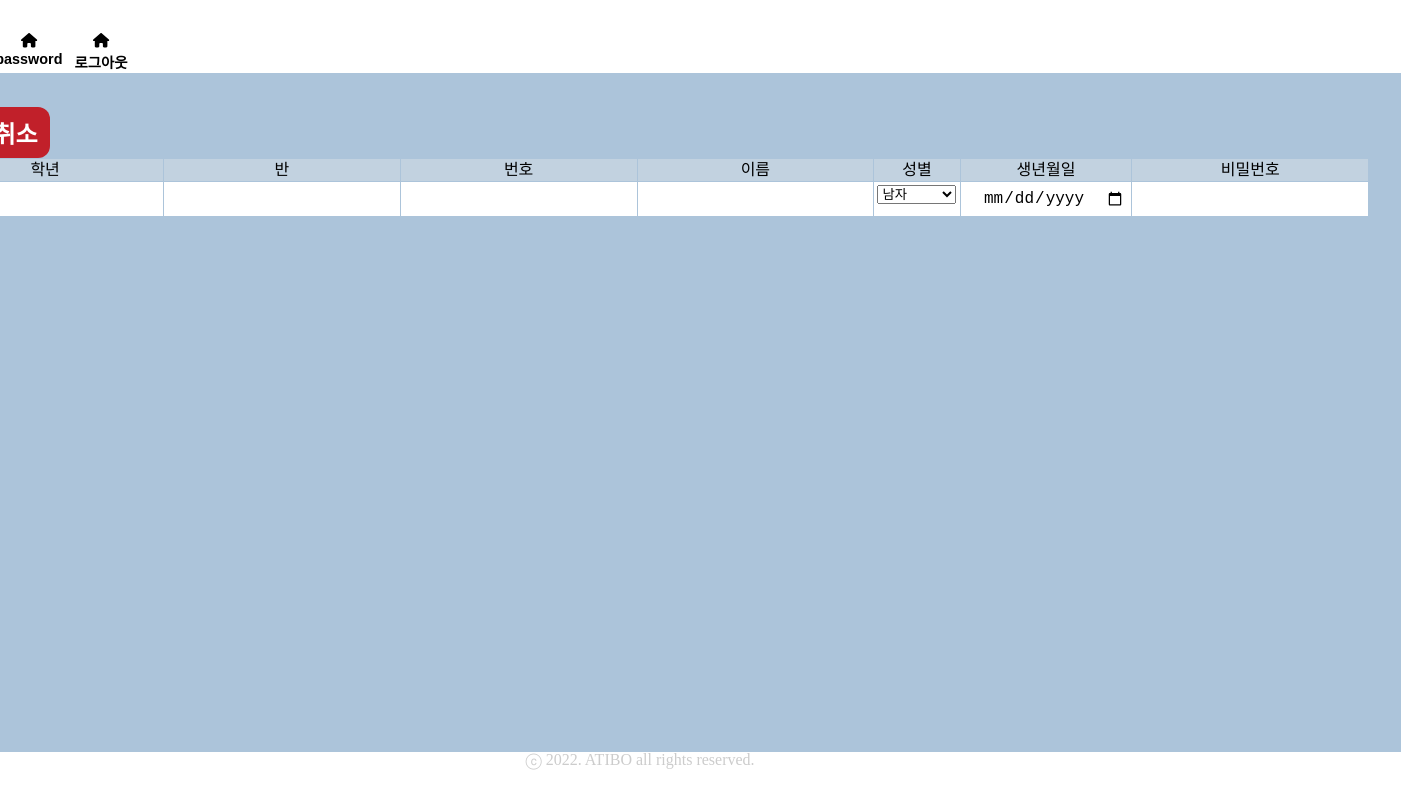
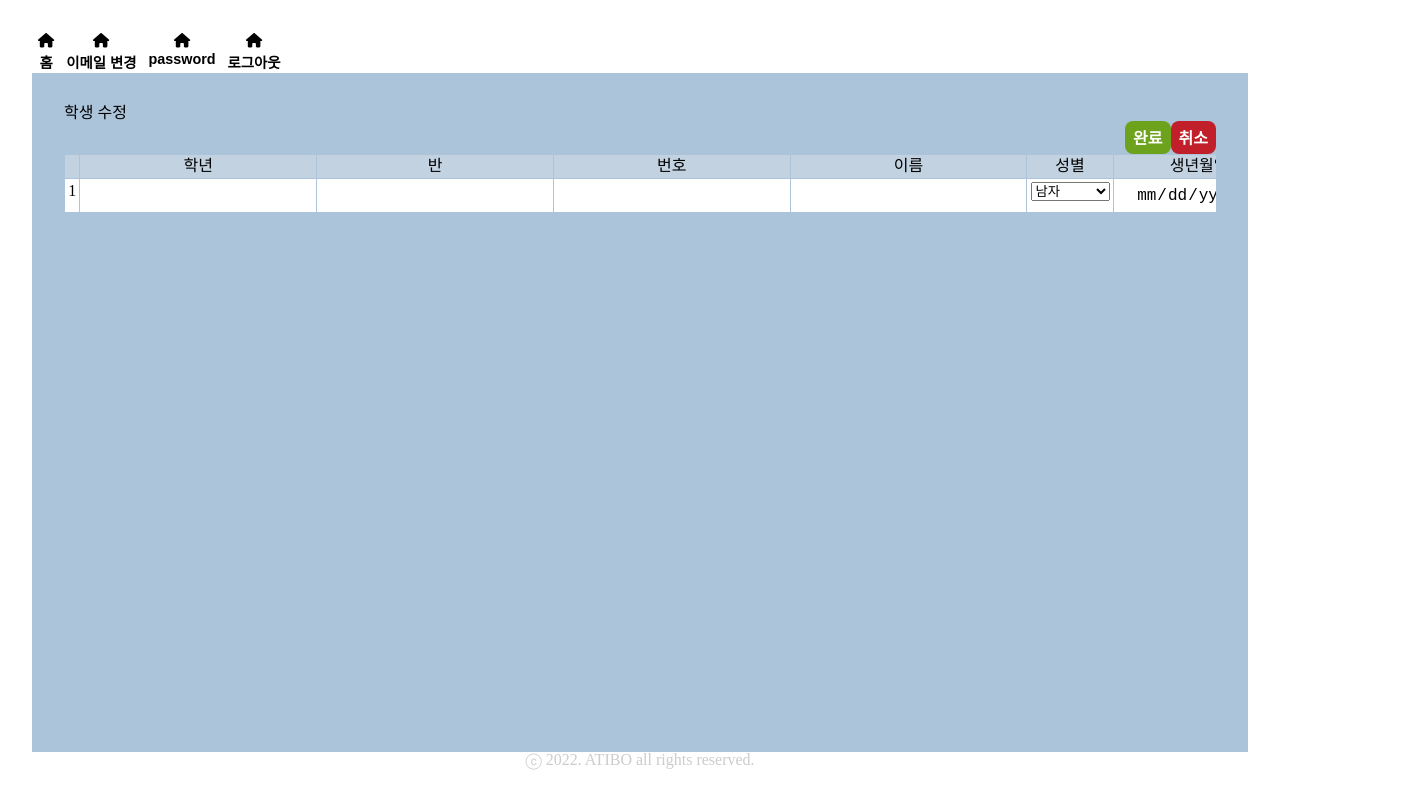
Before and after one commit to student-inbody-kiosk/ATIBO, a Vue app in the folder frontend/: page /admin/student/update in a window 1280 px wide. Shown: the whole page, 1401 px wide, since content can reach past the window. Built offline with nearby package versions, Linux system fonts and the light colour scheme; no server answers.

Commit message:
FE:style: admin student CRUD pages

```diff
--- a/frontend/src/components/admin/AdmLayout.vue
+++ b/frontend/src/components/admin/AdmLayout.vue
@@ -32,7 +32,7 @@ body {
 
 .admin-container__main {
     display: flex;
-    align-items: center;
+    // align-items: center;
     justify-content: center;
     padding: 2rem;
     background-color: $admin-secondary;
--- a/frontend/src/components/admin/StudentDetailDataLabel.vue
+++ b/frontend/src/components/admin/StudentDetailDataLabel.vue
@@ -16,6 +16,11 @@
 </template>
 
 <style lang="scss" scoped>
+thead {
+    @include z-index(label);
+    position: sticky;
+    top: 0;
+}
 .student-data-label {
     background-color: $admin-tertiary;
 }
--- a/frontend/src/components/admin/StudentDetailInput.vue
+++ b/frontend/src/components/admin/StudentDetailInput.vue
@@ -27,12 +27,12 @@ const sexData = ref(props.student.sex);
 <template>
     <tr>
         <td class="student-data-input__content">
-            <span v-if="!isCreate">{{ index + 1 }}</span>
             <VIconButton
                 v-if="isCreate"
                 @click="$emit('delete-student', index)">
                 <font-awesome-icon icon="circle-minus" color="red" />
             </VIconButton>
+            <span v-else>{{ index + 1 }}</span>
         </td>
         <td class="student-data-input__content">
             <VInput
--- a/frontend/src/views/admin/AdmAttendView.vue
+++ b/frontend/src/views/admin/AdmAttendView.vue
@@ -79,7 +79,6 @@ const handleSubmit = function searchAttendance() {
                 <VButton
                     text="조회"
                     color="admin-primary"
-                    size="md"
                     @click="handleSubmit" />
             </div>
         </section>
--- a/frontend/src/views/admin/AdmSchoolView.vue
+++ b/frontend/src/views/admin/AdmSchoolView.vue
@@ -205,7 +205,6 @@ const dummy = {
                     <VButton
                         text="수정"
                         color="admin-primary"
-                        size="sm"
                         @click="handleUpdateClick" />
                 </div>
             </section>
--- a/frontend/src/views/admin/AdmStudentCreateView.vue
+++ b/frontend/src/views/admin/AdmStudentCreateView.vue
@@ -57,17 +57,12 @@ const handleCreateClick = function createStudent() {
 
 <template>
     <div class="admin-student-create">
-        <div class="admin-student__header">학생 등록</div>
-        <section class="admin-student-create">
-            <VButton
-                text="+ 추가"
-                color="green"
-                size="md"
-                @click="handleAddClick" />
+        <div>학생 등록</div>
+        <section class="admin-student-create__buttons">
+            <VButton text="+ 추가" color="green" @click="handleAddClick" />
             <VButton
                 text="등록"
                 color="admin-primary"
-                size="md"
                 @click="handleCreateClick" />
         </section>
 
@@ -81,6 +76,7 @@ const handleCreateClick = function createStudent() {
                         :key="index"
                         :index="index"
                         :student="student"
+                        :isCreate="true"
                         @update-input="handleInput"
                         @delete-student="handleDeleteClick" />
                 </tbody>
@@ -90,20 +86,21 @@ const handleCreateClick = function createStudent() {
 </template>
 
 <style lang="scss" scoped>
+.admin-student-create {
+    display: grid;
+    grid-template-columns: 1fr;
+    grid-template-rows: auto auto minmax(0, 1fr);
+}
+
+.admin-student-create__buttons {
+    display: flex;
+    justify-content: flex-end;
+}
 .admin-student-create-list {
-    height: 36rem;
     overflow: auto;
 }
 
 .admin-student-create-list__table {
     width: 100%;
 }
-.admin-student-create-list__table__head {
-    tr,
-    th {
-        @include z-index(label);
-        position: sticky;
-        top: 0;
-    }
-}
 </style>
--- a/frontend/src/views/admin/AdmStudentDeleteView.vue
+++ b/frontend/src/views/admin/AdmStudentDeleteView.vue
@@ -41,20 +41,14 @@ const handleDeleteClick = function deleteStudent() {
 
 <template>
     <div class="admin-student-delete">
-        <section class="admin-student__header">
-            <div>학생 삭제</div>
-            <VButton
-                text="삭제"
-                color="red"
-                size="md"
-                @click="handleDeleteClick" />
-        </section>
+        <div>학생 삭제</div>
+
+        <VButton text="삭제" color="red" @click="handleDeleteClick" />
 
         <section class="admin-student-list">
-            <table class="admin-student-list__table">
-                <StudentDetailDataLabel
-                    class="admin-student-list__table__head" />
-                <tbody class="admin-student-list__table__body">
+            <table>
+                <StudentDetailDataLabel />
+                <tbody>
                     <StudentDetailData
                         v-for="(data, index) in students"
                         :isDelete="true"
@@ -74,29 +68,18 @@ const handleDeleteClick = function deleteStudent() {
     </div>
 </template>
 
-<style lang="scss">
+<style lang="scss" scoped>
 .admin-student-delete {
-    width: 100%;
-}
-
-.admin-student__header {
-    display: flex;
+    display: grid;
+    grid-template-columns: 1fr;
+    grid-template-rows: auto auto minmax(0, 1fr);
 }
 
 .admin-student-list {
-    height: 40rem;
     overflow: auto;
 }
 
-.admin-student-list__table {
+table {
     width: 100%;
 }
-.admin-student-list__table__head {
-    tr,
-    th {
-        @include z-index(label);
-        position: sticky;
-        top: 0;
-    }
-}
 </style>
--- a/frontend/src/views/admin/AdmStudentUpdateView.vue
+++ b/frontend/src/views/admin/AdmStudentUpdateView.vue
@@ -61,25 +61,19 @@ const handleUpdateClick = function updateStudent() {
 </script>
 
 <template>
-    <div class="admin-student-create">
-        <div class="admin-student__header">학생 수정</div>
-        <section class="admin-student-create">
-            <VButton
-                text="완료"
-                color="green"
-                size="md"
-                @click="handleUpdateClick" />
+    <div class="admin-student-update">
+        <div>학생 수정</div>
+        <section class="admin-student-update__buttons">
+            <VButton text="완료" color="green" @click="handleUpdateClick" />
             <VButton
                 text="취소"
                 color="red"
-                size="md"
                 @click="() => router.push({ name: 'admin-student' })" />
         </section>
 
-        <section class="admin-student-create-list">
-            <table class="admin-student-create-list__table">
-                <StudentDetailDataLabel
-                    class="admin-student-create-list__table__head" />
+        <section class="admin-student-update-list">
+            <table>
+                <StudentDetailDataLabel />
                 <tbody>
                     <StudentDetailInput
                         v-for="(student, index) in students"
@@ -94,20 +88,17 @@ const handleUpdateClick = function updateStudent() {
 </template>
 
 <style lang="scss" scoped>
-.admin-student-create-list {
-    height: 36rem;
+.admin-student-update {
+    display: grid;
+    grid-template-columns: 1fr;
+    grid-template-rows: auto auto minmax(0, 1fr);
+}
+
+.admin-student-update__buttons {
+    display: flex;
+    justify-content: flex-end;
+}
+.admin-student-update-list {
     overflow: auto;
 }
-
-.admin-student-create-list__table {
-    width: 100%;
-}
-.admin-student-create-list__table__head {
-    tr,
-    th {
-        @include z-index(label);
-        position: sticky;
-        top: 0;
-    }
-}
 </style>
--- a/frontend/src/views/admin/AdmStudentView.vue
+++ b/frontend/src/views/admin/AdmStudentView.vue
@@ -51,9 +51,8 @@ const handleSubmit = function searchStudents() {
             @search="handleSubmit" />
 
         <section class="admin-student-list">
-            <table class="admin-student-list__table">
-                <StudentDetailDataLabel
-                    class="admin-student-list__table__head" />
+            <table>
+                <StudentDetailDataLabel />
                 <tbody>
                     <StudentDetailData
                         v-for="(data, index) in students"
@@ -76,23 +75,14 @@ const handleSubmit = function searchStudents() {
 .admin-student {
     display: grid;
     grid-template-columns: 1fr;
-    grid-template-rows: auto minmax(0, 1fr);
+    grid-template-rows: auto auto minmax(0, 1fr);
 }
 
 .admin-student-list {
-    height: 36rem;
     overflow: auto;
 }
 
-.admin-student-list__table {
+table {
     width: 100%;
 }
-.admin-student-list__table__head {
-    tr,
-    th {
-        @include z-index(label);
-        position: sticky;
-        top: 0;
-    }
-}
 </style>
```
